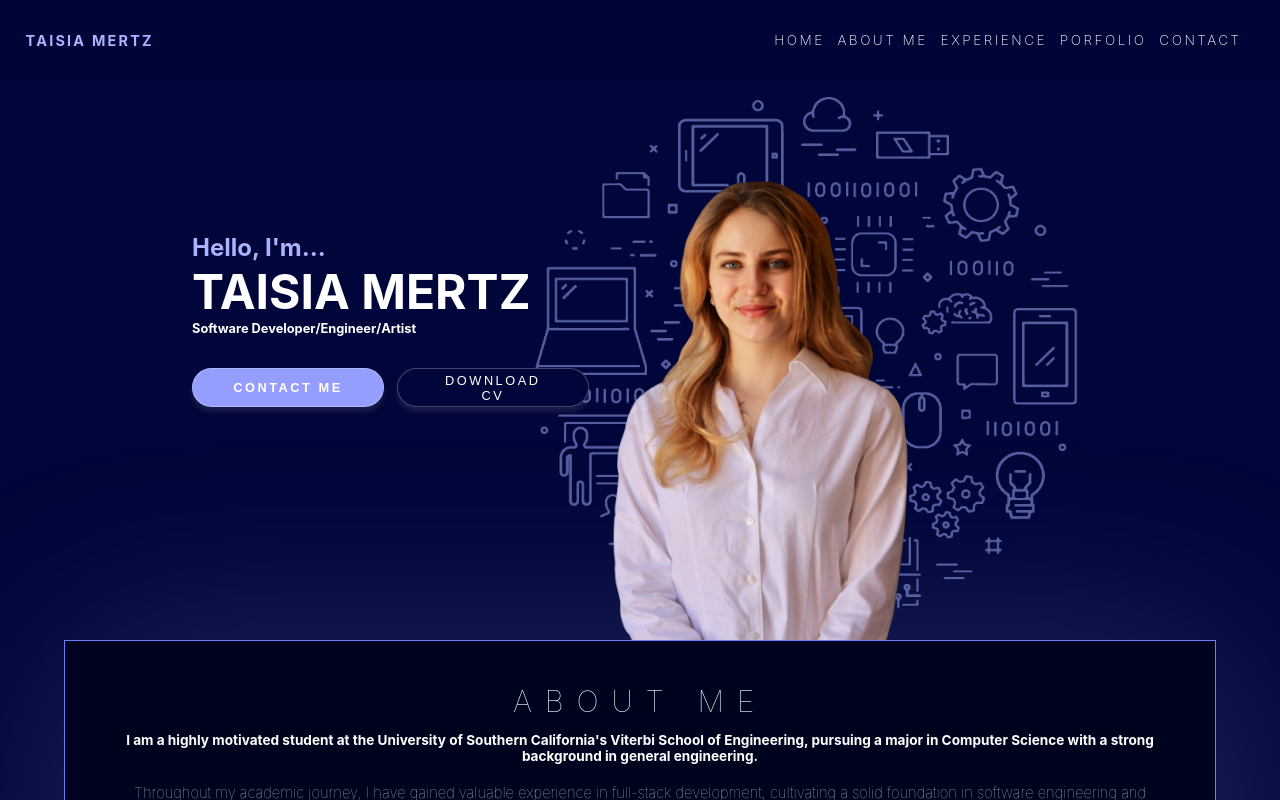
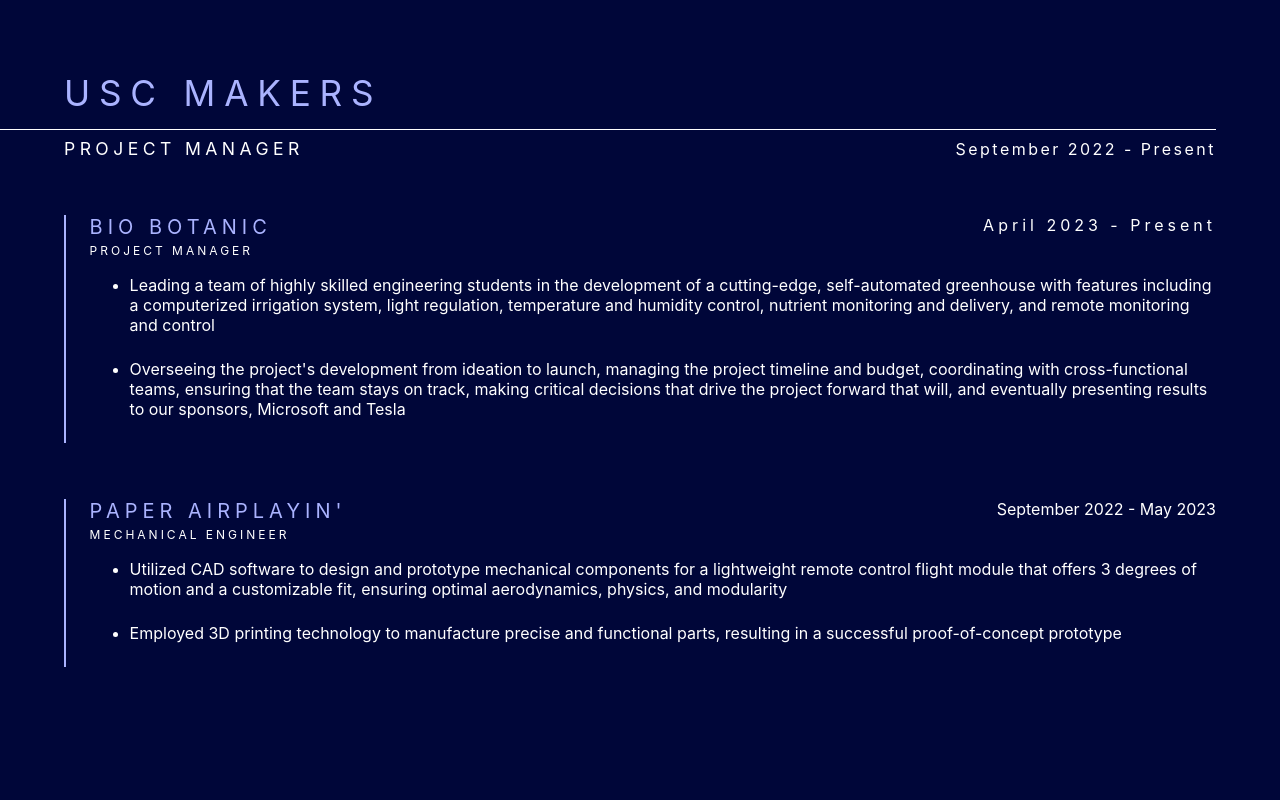
Before and after one commit to mertz-taisia/Personal_Website, a React (Create React App) app: page /uscmakers in a window 1280 px wide. Shown: the top 800 px of the page. Built offline with nearby package versions, Linux system fonts and the light colour scheme.

Commit message:
made webpage collapsible

```diff
--- a/package.json
+++ b/package.json
@@ -8,6 +8,7 @@
     "@testing-library/user-event": "^13.5.0",
     "react": "^18.2.0",
     "react-dom": "^18.2.0",
+    "react-router-dom": "^6.14.2",
     "react-scripts": "5.0.1",
     "web-vitals": "^2.1.4"
   },
--- a/src/App.js
+++ b/src/App.js
@@ -1,10 +1,17 @@
 import './App.css';
 import MainPage from './components/MainPage';
+import { BrowserRouter as Router, Route, Routes } from 'react-router-dom';
+import USCMakers from './components/USCMakers';
 
 function App() {
   return (
     <div className="App">
-      <MainPage />
+      <Router>
+        <Routes>
+            <Route path="/" element={<MainPage />} />
+            <Route path="/uscmakers" element={<USCMakers />} />
+        </Routes>
+      </Router>
     </div>
   );
 }
--- a/src/components/MainPage.css
+++ b/src/components/MainPage.css
@@ -31,7 +31,7 @@ html {
     margin-left: 2vw;
     color: rgb(170, 179, 255);
     font-weight: bold;
-    font-size: 0.9em;
+    font-size: calc(7px + .5vw);
     letter-spacing: 0.155em;
 }
 
@@ -45,7 +45,7 @@ html {
     align-items: center;
     justify-content: right;
     margin-right: 2vw;
-    font-size: 1em;
+    font-size: calc(10px + .5vw);
     text-transform: uppercase;
     letter-spacing: 2.5px;
     font-weight: 200;
@@ -65,7 +65,7 @@ html {
 }
 
 .homeSec {
-    height: 80vh;
+    height: calc(150px + 30vw);
     display: flex;
     justify-content: center;
     align-items: center;
@@ -90,31 +90,41 @@ html {
 .techBackground {
     position: absolute;
     width: 65vw;
-    height: 45vw;
+    /* height: 45vw;  */
     right: 0;
-    top: 10vh;
+    /* right: 23vw; */
+    /* bottom: -25vh; */
     z-index: 1;
     opacity: 0.5;
 }
 
 .headshot {
     position: absolute;
-    height: 60vh;
+    /* height: 60vh;  */
+    width: 20vw;
+    /* min-width: 200px; */
     right: 23vw;
-    top: 20vh;
+    /* bottom: 0; */
     z-index: 3;
 }
 
+.background {
+    position: absolute;
+    width: 40vw;
+    right: 5vw;
+    bottom: 0;
+}
 
 .intro {
     color: rgb(170, 179, 255);
-    font-size: 1.5em;
+    font-size: calc(5px + 1vw);
     font-weight: bold;
 }
 
 .name {
     color: white;
     font-size: 3em;
+    font-size: calc(15px + 2vw);
     font-weight: bold;
 }
 
@@ -122,22 +132,9 @@ html {
     color: white;
     font-weight: bold;
     font-size: 0.8em;
+    font-size: calc(2.5px + 0.75vw);
     display: flex;
     flex-direction: row;
-}
-
-.contactMeButton {
-    width: 13vw;
-    height: 3vw;
-    border-radius: 35px;
-    background: rgb(170, 179, 255);
-    color: rgb(0, 6, 57);
-    font-weight: bold;
-    border: transparent;
-    margin-right: 1vw;
-    font-size: 1.25em;
-    cursor: pointer;
-    transition: filter 0.3s ease;
 }
 
 .contactMeButton:hover {
@@ -151,9 +148,11 @@ html {
     justify-content: center;
     align-items: center;
     width: 15vw;
+    min-width: 110px;
     height: 3vw;
     padding: 1.3em 3em;
     font-size: 1em;
+    font-size: calc(5px + .5vw);
     text-transform: uppercase;
     letter-spacing: 2.5px;
     font-weight: 500;
@@ -167,6 +166,8 @@ html {
     cursor: pointer;
     outline: none;
     border: 1px solid rgba(255, 255, 255, 0.25);
+    margin-right: 1vw;
+    white-space: nowrap;
 }
 
  .contactMeButton:hover .downloadIcon {
@@ -188,22 +189,19 @@ html {
 .downloadCvButtonLabel {
     flex-grow: 1;
     text-align: center;
+    cursor: pointer;
+    white-space: nowrap;
 }
-
-
-
-
-
-
 
 .downloadCvButton {
     display: flex;
     align-items: center;
-    justify-content: space-between;
+    justify-content: center;
     width: 15vw;
+    min-width: 115px;
     height: 3vw;
     padding: 1.3em 3em;
-    font-size: 1em;
+    font-size: calc(5px + .5vw);
     text-transform: uppercase;
     letter-spacing: 2.5px;
     font-weight: 500;
@@ -266,6 +264,7 @@ html {
 .downloadCvButtonLabel {
     flex-grow: 1;
     text-align: center;
+    white-space: nowrap;
 }
 
 .downloadIcon {
@@ -292,37 +291,41 @@ html {
     position: relative;
     background: rgb(0, 3, 30);
     border: 0.5px solid rgb(111, 125, 255);
-    height: 52vh;
+    height: 51vh;
     z-index: 8;
     filter: drop-shadow(10px 10px 100px rgba(170, 178, 255, 0.2));
     display: flex;
     align-items: center;
     justify-content: center;
+    display: flex;
+    flex-direction: column;
 }
 
 .aboutSecInner {
-    width: 90%;
-    height: 80%;
+    max-width: 90%;
+    height: 55%;
+    margin-bottom: 3vh;
 }
+
+
 
 .aboutMeTitle {
     color: aliceblue;
-    font-size: 1.85em;
+    font-size: calc(10px + 1.5vw);
     letter-spacing: 1vw;
     font-weight: lighter;
 }
 
 .aboutMeInfo {
-    color: rgb(185, 187, 216);
     color: white;
     font-weight: bold;
-    font-size: 0.85em;
+    font-size: calc(3px + 0.65vw);
 }
 
 .aboutMeContent {
     color: rgb(185, 187, 216);
     font-weight: lighter;
-    font-size: 0.92em;
+    font-size: calc(4.5px + 0.65vw);
     line-height: 2;
 }
 
@@ -332,8 +335,8 @@ html {
 }
 
 .linkedInContactButton {
-    width: 3vw;
-    height: 3vw;
+    width: 45px;
+    height: 45px;
     border-radius: 50%;
     background-color: #2867B2;
     display: flex;
@@ -395,8 +398,8 @@ html {
 
 
 .githubContactButton {
-    width: 3vw;
-    height: 3vw;
+    width: 45px;
+    height: 45px;
     border-radius: 50%;
     background-color: #181717;
     display: flex;
@@ -458,8 +461,8 @@ html {
 
 
 .emailContactButton {
-    width: 3vw;
-    height: 3vw;
+    width: 45px;
+    height: 45px;
     border-radius: 50%;
     background-color: #D44638;
     display: flex;
@@ -520,8 +523,8 @@ html {
 
 
 .resumeContactButton {
-    width: 3vw;
-    height: 3vw;
+    width: 45px;
+    height: 45px;
     border-radius: 50%;
     background-color: #181717;
     display: flex;
@@ -610,7 +613,7 @@ html {
 
 .workExperienceLabel {
     color: white;
-    font-size: 1.95em;
+    font-size: calc(10px + 1.5vw);
     letter-spacing: 1.35vw;
     font-weight: lighter;
 }
@@ -637,6 +640,8 @@ html {
     position: relative;
     cursor: pointer;
     transition: filter 0.3s ease;
+    text-decoration: none;
+    cursor: pointer;
 }
 
 .job:hover {
@@ -648,31 +653,39 @@ html {
     flex-direction: column;
     justify-content: center;
     align-items: center;
+    cursor: pointer;
 }
 
 .jobIcon {
     width: 9vw;
     border-radius: 10px;
+    cursor: pointer;
 }
 
 .jobDate {
     font-size: 1.75em;
+    font-size: calc(10px + 1vw);
     color: aliceblue;
     margin-top: 3vh;
     letter-spacing: 0.2vw;
+    cursor: pointer;
 }
 
 .jobLabel {
     font-size: 1.3em;
+    font-size: calc(6px + 1vw);
     font-weight: bold;
     color: aliceblue;
     margin-top: 1vh;
+    cursor: pointer;
 }
 
 .roleDescription {
     font-size: 0.85em;
+    font-size: calc(2px + 1vw);
     font-weight: lighter;
     color: rgb(185, 187, 216);
+    cursor: pointer;
 }
 
 .porfolioSec {
@@ -709,12 +722,13 @@ html {
     font-size: 1.5em;
     transform: scaleX(3);
     font-weight: lighter;
+    cursor: pointer;
 }
 
 .selectionLabel {
     margin-top: 14vh;
     color: white;
-    font-size: 1.95em;
+    font-size: calc(10px + 1.5vw);
     letter-spacing: 1.35vw;
     font-weight: lighter;
 }
@@ -733,6 +747,7 @@ html {
     align-items: center;
     justify-content: center;
     transition: filter 0.3s ease;
+    cursor: pointer;
 }
 
 .softwareDeveloperContainer:hover, .engineerContainer:hover, .artistContainer:hover {
@@ -764,21 +779,27 @@ html {
     justify-content: space-between;
     width: 75%;
     height: auto;
+    cursor: pointer;
 }
 
 .softwareDeveloperLabel {
     color: white;
-    font-size: 1em;
     letter-spacing: 0.25vw;
+    cursor: pointer;
+    font-size: calc(2px + 0.9vw);
 }
 
 .softwareDeveloperDescription {
     color: white;
     line-height: 3;
+    cursor: pointer;
+    font-size: calc(2px + 0.9vw);
 }
 
 .softwareDeveloperLearnMore {
     color: #AAB2FF;
+    cursor: pointer;
+    font-size: calc(2px + 0.9vw);
 }
 
 .engineerContainerInner {
@@ -787,21 +808,27 @@ html {
     justify-content: space-between;
     width: 75%;
     height: auto;
+    cursor: pointer;
 }
 
 .engineerLabel {
     color: white;
-    font-size: 1em;
     letter-spacing: 0.25vw;
+    cursor: pointer;
+    font-size: calc(2px + 0.9vw);
 }
 
 .engineerDescription {
     color: white;
     line-height: 3;
+    cursor: pointer;
+    font-size: calc(2px + 0.9vw);
 }
 
 .engineerLearnMore {
     color: #AAB2FF;
+    cursor: pointer;
+    font-size: calc(2px + 0.9vw);
 }
 
 .artistContainerInner {
@@ -810,21 +837,27 @@ html {
     justify-content: space-between;
     width: 75%;
     height: auto;
+    cursor: pointer;
 }
 
 .artistLabel {
     color: white;
-    font-size: 1em;
+    font-size: calc(2px + 0.9vw);
     letter-spacing: 0.25vw;
+    cursor: pointer;
 }
 
 .artistDescription {
     color: white;
     line-height: 3;
+    cursor: pointer;
+    font-size: calc(2px + 0.9vw);
 }
 
 .artistLearnMore {
     color: #AAB2FF;
+    cursor: pointer;
+    font-size: calc(2px + 0.9vw);
 }
 
 .contactSec{
@@ -838,6 +871,7 @@ html {
 .conectWithMeLabel {
     color: white;
     font-size: 1.35em;
+    font-size: calc(4px + 1vw);
     letter-spacing: 0.35vw;
     font-weight: lighter;
     margin-bottom: 0.5vh;
--- a/src/components/MainPage.js
+++ b/src/components/MainPage.js
@@ -10,13 +10,14 @@ import githubIcon from '../images/github_icon.png';
 import linkedinIcon from '../images/linkedin_icon.png';
 import resumeIcon from '../images/resume_icon.jpg';
 import resume from '../Taisia Mertz Resume.pdf';
-
-
 import cuaIcon from '../images/cua_icon.png';
 import ecoFarmsIcon from '../images/eco_farms_icon.jpg';
 import uscMakersJobIcon from '../images/usc_makers_job_icon.png';
 import bahIcon from '../images/bah_icon.png';
-
+import background from '../images/background.png';
+// import { BrowserRouter as Router, Route, Switch } from 'react-router-dom';
+// import USCMakers from './USCMakers';
+import { Link } from 'react-router-dom';
 
 const email = 'tmertz@usc.edu';
 
@@ -47,14 +48,28 @@ class MainPage extends React.Component {
 
       scrollTo(section) {
         if (section.current) {
-          const headerHeight = section === this.selectedRef ? 0 : 72;
-          console.log("Scrolling to section:", section, "Header Height:", headerHeight);
+            let headerHeight = 72;
+
+            if (section === this.selectedRef) {
+                headerHeight = 0;
+            }
+            else if (section === this.aboutMeRef) {
+                headerHeight = 200;
+            }
+            else if (section === this.experienceRef) {
+                headerHeight = 75;
+            }
+            else if (section === this.porfolioRef) {
+                headerHeight = 120;
+            }
+
             window.scrollTo({
                 top: section.current.offsetTop - headerHeight,
                 behavior: "smooth"
             });
         }
     }
+
 
 
   handleSelection = (section) => {
@@ -181,12 +196,13 @@ class MainPage extends React.Component {
                                 </button>
                             </div>
                         </div>
-                        <img className='techBackground' src={techBackground} alt="Tech Background" />
-                        <img className='headshot' src={headshot} alt="Headshot" />
+                        {/* <img className='techBackground' src={techBackground} alt="Tech Background" />
+                        <img className='headshot' src={headshot} alt="Headshot" /> */}
+                        <img className='background' src={background} alt="background"/>
                     </section>
                     <section ref={this.aboutMeRef} id="aboutSec" className="aboutSec">
+                        <label className="aboutMeTitle">ABOUT ME</label>
                         <div className="aboutSecInner">
-                            <label className="aboutMeTitle">ABOUT ME</label>
                             <p className="aboutMeInfo">I am a highly motivated student at the University of Southern
                             California's Viterbi School of Engineering, pursuing a major in Computer Science with a
                             strong background in general engineering.</p>
@@ -202,6 +218,8 @@ class MainPage extends React.Component {
                             My ultimate goal is to leverage technology to tackle real-world challenges and make a
                             positive impact. I am committed to utilizing my skills and knowledge to develop innovative
                             solutions that address these challenges head-on.</p>
+
+                        </div>
                         <div className="contactOptions">
                                 <a href="https://github.com/mertz-taisia" target="_blank">
                                     <button class="githubContactButton">
@@ -230,7 +248,6 @@ class MainPage extends React.Component {
                                     </button>
                                 </a>
                             </div>
-                        </div>
                     </section>
                     <section className='gap'></section>
                     <section ref={this.experienceRef} id="experienceSec" className="experienceSec">
@@ -238,30 +255,30 @@ class MainPage extends React.Component {
                         <div className='workExperienceLabel'>PROFESSIONAL EXPERIENCE</div>
                         <div className="timeline"></div>
                         <div className='workExperienceContainer'>
-                            <div className="cuaJobBox job">
+                            <Link to="/cua" className='cuaJobBox job'>
                                 <img className='cuaIcon jobIcon' src={cuaIcon}></img>
                                 <label className="jobDate">2019</label>
                                 <label className="jobLabel">CUA</label>
                                 <label className="roleDescription">Mechanical Engineer</label>
-                            </div>
-                            <div className="ecoFarmsJobBox job">
+                            </Link>
+                            <Link to="/ecofarms" className='ecoFarmsJobBox job'>
                                 <img className='ecofarmsIcon jobIcon' src={ecoFarmsIcon}></img>
                                 <label className="jobDate">2020-2021</label>
                                 <label className="jobLabel">1000ecofarms</label>
                                 <label className="roleDescription">Web Developer</label>
-                            </div>
-                            <div className="uscMakersJobBox job">
+                            </Link>
+                            <Link to="/uscmakers" className='uscMakersJobBox job'>
                                 <img className='uscMakersJobIcon jobIcon' src={uscMakersJobIcon}></img>
                                 <label className="jobDate">2019-Present</label>
                                 <label className="jobLabel">USC Makers</label>
                                 <label className="roleDescription">Project Manager</label>
-                            </div>
-                            <div className="bahJobBox job">
+                            </Link>
+                            <Link to="/bah" className='bahJobBox job'>
                                 <img className='bahIcon jobIcon' src={bahIcon}></img>
                                 <label className="jobDate">2023</label>
                                 <label className="jobLabel">Booz Allen Hamilton</label>
                                 <label className="roleDescription">Software Engineer</label>
-                            </div>
+                            </Link>
                         </div>
                     </section>
                     <section className='gap'></section>
--- /dev/null
+++ b/src/components/USCMakers.css
@@ -0,0 +1,132 @@
+.uscMakersdivider {
+    position: absolute;
+    left: 0;
+    bottom: 82%;
+    width: 95%;
+    height: 0.05vh;
+    background: white;
+}
+
+.uscMakersPage {
+    display: flex;
+    justify-content: center;
+    align-items: center;
+    width: 100%;
+    height: 90vh;
+    position: relative;
+}
+
+.uscMakersPageInner {
+    text-align: left;
+    display: flex;
+    flex-direction: column;
+    width: 90%;
+    height: 80%;
+}
+
+.uscMakerstitlePage {
+    color: #AAB3FF;
+    font-size: 2.2em;
+    letter-spacing: 0.25em;
+}
+
+.jobInfo {
+    display: flex;
+    flex-direction: row;
+    align-items: center;
+    justify-content: space-between;
+    /* background: red; */
+    margin-top: 3vh;
+}
+
+.uscMakersJobTitle {
+    color: white;
+    font-size: 1.1em;
+    letter-spacing: 0.25em;
+}
+
+.uscMakersJobDate {
+    color: white;
+    font-size: 1em;
+    letter-spacing: 0.155em;
+}
+
+.bioBotanicSection {
+    color: white;
+    margin-top: 7vh;
+    position: relative;
+    padding-left: 2vw;
+}
+
+.bioBotanicSection::before {
+    content: "";
+    position: absolute;
+    top: 0;
+    left: 0;
+    height: 100%;
+    width: 2px;
+    background-color: #AAB3FF;
+}
+
+.bioBotanicJobInfo {
+    display: flex;
+    flex-direction: row;
+    justify-content: space-between;
+    letter-spacing: 0.25em;
+}
+
+.bioBotanicSectionTitle {
+    color: #AAB3FF;
+    font-size: 1.25em;
+    letter-spacing: 0.25em;
+}
+
+.bioBotanicSectionJobTitle {
+    color: #ffffff;
+    font-size: 0.75em;
+    letter-spacing: 0.25em;
+}
+
+.bioBotanicJobDescription li{
+    margin-bottom: 3vh;
+}
+
+.paperAirplayinSection {
+    color: white;
+    margin-top: 7vh;
+    position: relative;
+    padding-left: 2vw;
+}
+
+.paperAirplayinSection::before {
+    content: "";
+    position: absolute;
+    top: 0;
+    left: 0;
+    height: 100%;
+    width: 2px;
+    background-color: #AAB3FF;
+}
+
+.paperAirplayinJobInfo {
+    display: flex;
+    flex-direction: row;
+    justify-content: space-between;
+}
+
+.paperAirplayinSectionTitle {
+    color: #AAB3FF;
+    font-size: 1.25em;
+    letter-spacing: 0.25em;
+}
+
+
+.paperAirplayinSectionJobTitle {
+    color: #ffffff;
+    font-size: 0.75em;
+    letter-spacing: 0.25em;
+}
+
+.paperAirplayinJobDescription li{
+    margin-bottom: 3vh;
+}
--- /dev/null
+++ b/src/components/USCMakers.js
@@ -0,0 +1,52 @@
+import React from 'react'
+import './USCMakers.css'
+
+function USCMakers() {
+  return (
+    <div className='uscMakersPage'>
+        <div className='uscMakersPageInner'>
+            <label className='uscMakerstitlePage'>USC MAKERS</label>
+            <div className="uscMakersdivider"></div>
+            <div className='jobInfo'>
+                <label className='uscMakersJobTitle'>PROJECT MANAGER</label>
+                <label className='uscMakersJobDate'>September 2022 - Present</label>
+            </div>
+            <div className='bioBotanicSection'>
+                <div className='bioBotanicJobInfo'>
+                    <label className='bioBotanicSectionTitle'>BIO BOTANIC</label>
+                    <label className='bioBotanicSectionDate'>April 2023 - Present</label>
+                </div>
+                <label className='bioBotanicSectionJobTitle'>PROJECT MANAGER</label>
+                <ul className='bioBotanicJobDescription'>
+                    <li>Leading a team of highly skilled engineering students in the development of a cutting-edge,
+                    self-automated greenhouse with features including a computerized irrigation system, light
+                    regulation, temperature and humidity control, nutrient monitoring and delivery, and remote
+                    monitoring and control</li>
+
+                    <li>Overseeing the project's development from ideation to launch, managing the project timeline
+                    and budget, coordinating with cross-functional teams, ensuring that the team stays on track,
+                    making critical decisions that drive the project forward that will, and eventually presenting
+                    results to our sponsors, Microsoft and Tesla</li>
+                </ul>
+            </div>
+            <div className='paperAirplayinSection'>
+                <div className='paperAirplayinJobInfo'>
+                    <label className='paperAirplayinSectionTitle'>PAPER AIRPLAYIN'</label>
+                    <label className='paperAirplayinSectionDate'>September 2022 - May 2023</label>
+                </div>
+                <label className='paperAirplayinSectionJobTitle'>MECHANICAL ENGINEER</label>
+                <ul className='paperAirplayinJobDescription'>
+                    <li>Utilized CAD software to design and prototype mechanical components for a lightweight remote control
+                    flight module that offers 3 degrees of motion and a customizable fit, ensuring optimal aerodynamics,
+                    physics, and modularity</li>
+
+                    <li>Employed 3D printing technology to manufacture precise and functional parts, resulting in a successful
+                    proof-of-concept prototype</li>
+                </ul>
+            </div>
+        </div>
+    </div>
+  )
+}
+
+export default USCMakers
```
Also changed, not shown: src/components/Artist.css (+12 -1 lines), src/components/Engineer.css (+10 -1 lines), src/components/SoftwareDeveloper.css (+11 -1 lines), src/images/background.png (added), 1 other file (tests, documents, lock files or other folders). Lines whose indentation alone changed are shown as unchanged.
